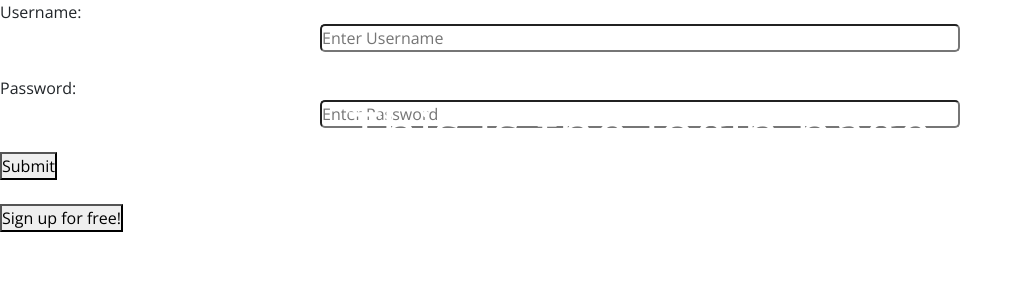
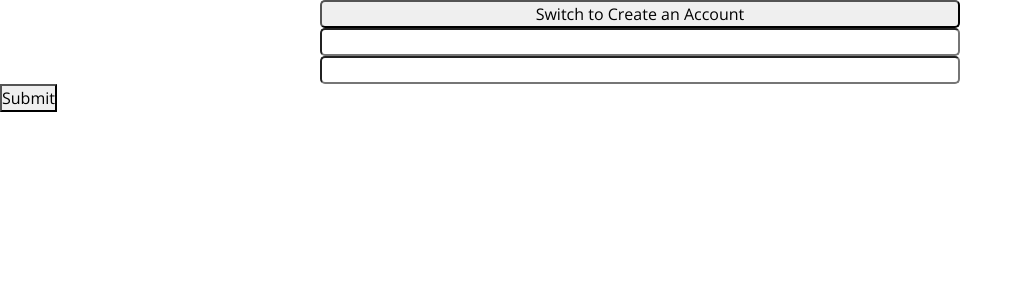
Before and after one commit to ContemporaryArtwork/course-project-colossal-crab-comrades, a React (Create React App) app in the folder ColossalGame/ColossalGame/ClientApp/: page /login in a window 1280 px wide. Shown: the top 300 px of the page, without its empty margins (0-1023 px from the left). Built offline with nearby package versions, Linux system fonts and the light colour scheme.

Commit message:
#69 Putting this task in testing. Log in / sign up functionality is finished apart from fully testing it.

```diff
--- a/ColossalGame/ColossalGame/ClientApp/src/components/GameMainMenuToggler.tsx
+++ b/ColossalGame/ColossalGame/ClientApp/src/components/GameMainMenuToggler.tsx
@@ -23,12 +23,11 @@ class GameMainMenuToggler extends React.PureComponent<GameMainMenuTogglerProps>
 
     render() {
 
-        if (this.props.loggedIn) {
+
             return (this.props.inGame ? <GameStartRenderer /> : <MainMenu />);
-        } else {
-            return (<UserAuth/>);
+
+
         }
-    }
 };
 
 
--- a/ColossalGame/ColossalGame/ClientApp/src/components/Login.tsx
+++ b/ColossalGame/ColossalGame/ClientApp/src/components/Login.tsx
@@ -1,67 +1,128 @@
 import * as React from 'react';
 import { connect } from 'react-redux';
+import { Button } from 'reactstrap';
+import { title } from 'process';
 import { RouteComponentProps } from 'react-router';
 import { ApplicationState } from '../store';
-import * as CounterStore from '../store/Counter';
+import * as GameMainMenuTogglerStore from "../store/GameMainMenuToggler";
+import MainMenu from './MainMenu';
+import GameStartRenderer from './gameComponents/GameStartRenderer';
+import "./UserAuth.css";
+
+import BGVideo from "../assets/mainMenu/BGVideo.mp4";
+//import BG from "../assets/mainMenu/mainBackground.jpg";
+//import test from "../assets/mainMenu/test.png";
+import BG from "../assets/test/undraw_personalization_triu.png";
+import test from "../assets/test/undraw_profile_pic_ic5t.png";
+
+import { Link } from "react-router-dom";
+import { NavLink } from "react-router-dom";
+
+//Router Import
+import { Redirect } from "react-router-dom";
+import { useHistory } from 'react-router-dom'
 
 
 
-
-class Login extends React.Component{
+type GameMainMenuTogglerProps =
+    GameMainMenuTogglerStore.GameMainMenuTogglerState &
+    typeof GameMainMenuTogglerStore.actionCreators &
+    RouteComponentProps<{}>;
 
 
+interface IState {
+    statusMSG?: string;
+    errorText?: string;
+}
 
-    private handleSubmit = async (
-        e: React.FormEvent<HTMLFormElement>
-    ): Promise<void> => {
+
+class Login extends React.PureComponent<GameMainMenuTogglerProps, IState> {
+
+    constructor(props: any) {
+        super(props);
+        this.state = {statusMSG: "", errorText: "" }
+    }
+    toggleLogInPage = () => {
+        this.props.toggleLoginPage();
+    }
+    submitLogIn = (e: React.FormEvent<HTMLElement>): void => {
+
         e.preventDefault();
 
-        if (this.validateForm()) {
-            const submitSuccess: boolean = await this.submitForm();
-            this.setState({ submitSuccess });
+        const tempElement: HTMLElement | null = document.getElementById("logInForm");
+        if (tempElement == undefined) {
+            //It's undefined!
+        } else {
+
+            const form = tempElement as HTMLFormElement;
+
+            console.log(form);
+
+            //FETCH CALL
+            const result = fetch(form.action, {
+                method: form.method,
+                body: new FormData(form) as any,
+            }).then((response: Response) => { return response.json(); })
+                .catch(error => {
+                    console.log(error);
+                });
+            result.then(output => {
+
+                if (this.verifySubmit(output.message, output.status, output.errorCode)) {
+                    //Go to main menu
+                    this.props.history.push(`/`);
+                }
+            });
         }
-    };
 
-
-    private validateForm(): boolean {
-        // TODO - validate form
-        return true;
     }
 
-    private async submitForm(): Promise<boolean> {
-        // TODO - submit the form
-        return true;
-    }
+    verifySubmit(message: string, status: string, code: string): boolean {
 
-    public render() {
-        return (
-            <React.Fragment>
-                <h1>This is the login page</h1>
+        if (status == "ok") {
+            return true;
+        } else {
+            this.setState({ errorText: message });
+            return false;
+        }
 
-                <div>
-                    <form method="post" action="/api/login" encType = "multipart/form-data">
-                    <label>Username:</label>
-                    <input type="text" placeholder="Enter Username"></input>
-                    <br></br>
-                    <label>Password:</label>
-                    <input type="text" placeholder="Enter Password"></input>
-                    <br></br>
-                        <button type="submit">Submit</button>
-                        </form>
-                </div>
-                <br></br>
-                <div>
-                    <button>Sign up for free!</button>
-                </div>
-
-
-            </React.Fragment>
-        );
     }
 
 
 
-};
+    render() {
+            return (<div>
+                {this.renderLogIn()}
+                <p style={{ color: '#FF0008' }}>{this.state.errorText}</p>
+            </div>);
+    }
+
+    renderLogIn() {
+        return (
+            <div>
+
+                <input type="button" value="Switch to Create an Account" onClick={this.doRedirect} />
+                <div className="loginBox" />
+                <h1>Login</h1>
+                <form id="logInForm" action="api/login" method="post" onSubmit={this.submitLogIn}>
+
+                    <input type="text" id="Username" name="Username" />
+                    <input type="password" id="Password" name="Password" />
+
+                    <button type="submit" name="" value="Log In" >Submit</button>
+
+                </form>
+            </div>
+        );
+    }
+
+    doRedirect = () => {
+        this.props.history.push(`/signup`);
+    }
+}
 
 
-export default connect()(Login);
+export default connect(
+    (state: ApplicationState) => state.gameMainMenuToggler,
+    GameMainMenuTogglerStore.actionCreators
+)(Login as any);
--- a/ColossalGame/ColossalGame/ClientApp/src/components/MainMenu.tsx
+++ b/ColossalGame/ColossalGame/ClientApp/src/components/MainMenu.tsx
@@ -15,7 +15,12 @@ import SettingsPanel from "../assets/mainMenu/SettingsPanel.png";
 import LoginButton from "../assets/mainMenu/GoogleIcon.png";
 
 //Cookie Import
-import  getCookie from "../Helpers/GetCookies"
+import getCookie from "../Helpers/GetCookies"
+
+
+//Router Import
+import { Redirect } from "react-router-dom";
+
 
 type GameMainMenuTogglerProps =
     GameMainMenuTogglerStore.GameMainMenuTogglerState &
@@ -101,8 +106,8 @@ class MainMenu extends React.PureComponent<GameMainMenuTogglerProps> {
 
     render() {
 
-        if (document.cookie == null) {
-            return <div>hi</div>
+        if (document.cookie == "") {
+            return <Redirect to="/signup" />
         } else {
             return (
                 <body>
--- a/ColossalGame/ColossalGame/ClientApp/src/components/Signup.tsx
+++ b/ColossalGame/ColossalGame/ClientApp/src/components/Signup.tsx
@@ -1,63 +1,130 @@
 import * as React from 'react';
 import { connect } from 'react-redux';
+import { Button } from 'reactstrap';
+import { title } from 'process';
 import { RouteComponentProps } from 'react-router';
 import { ApplicationState } from '../store';
-import * as CounterStore from '../store/Counter';
+import * as GameMainMenuTogglerStore from "../store/GameMainMenuToggler";
+import MainMenu from './MainMenu';
+import GameStartRenderer from './gameComponents/GameStartRenderer';
+import "./UserAuth.css";
+
+import BGVideo from "../assets/mainMenu/BGVideo.mp4";
+//import BG from "../assets/mainMenu/mainBackground.jpg";
+//import test from "../assets/mainMenu/test.png";
+import BG from "../assets/test/undraw_personalization_triu.png";
+import test from "../assets/test/undraw_profile_pic_ic5t.png";
+
+import { Link } from "react-router-dom";
+import { NavLink } from "react-router-dom";
+
+//Router Import
+import { Redirect } from "react-router-dom";
+import { useHistory } from 'react-router-dom'
 
 
 
 
-class Signup extends React.Component{
+
+type GameMainMenuTogglerProps =
+    GameMainMenuTogglerStore.GameMainMenuTogglerState &
+    typeof GameMainMenuTogglerStore.actionCreators &
+    RouteComponentProps<{}>;
 
 
 
-    private handleSubmit = async (
-        e: React.FormEvent<HTMLFormElement>
-    ): Promise<void> => {
+
+interface IState {
+    statusMSG?: string;
+    errorText?: string;
+}
+
+
+class Signup extends React.PureComponent<GameMainMenuTogglerProps, IState> {
+
+    constructor(props: any) {
+        super(props);
+        this.state = {statusMSG: "", errorText: "" }
+    }
+    toggleLogInPage = () => {
+        this.props.toggleLoginPage();
+    }
+    submitSignUp = (e: React.FormEvent<HTMLElement>): void => {
+
         e.preventDefault();
 
-        if (this.validateForm()) {
-            const submitSuccess: boolean = await this.submitForm();
-            this.setState({ submitSuccess });
-        }
-    };
+        const tempElement: HTMLElement | null = document.getElementById("signUpForm");
+        if (tempElement == undefined) {
+            //It's undefined!
+        } else {
+
+            const form = tempElement as HTMLFormElement;
 
 
-    private validateForm(): boolean {
-        // TODO - validate form
-        return true;
+            //FETCH CALL
+            const result = fetch(form.action, {
+                method: form.method,
+                body: new FormData(form) as any,
+            }).then((response: Response) => { return response.json(); })
+                .catch(error => {
+                    console.log(error);
+                });
+            result.then(output => {
+                if (this.verifySubmit(output.message, output.status, output.errorCode)) {
+                    //Go to login
+                    this.props.history.push(`/login`);
+                }
+            });
+        }
+
     }
 
-    private async submitForm(): Promise<boolean> {
-        // TODO - submit the form
-        return true;
-    }
+    verifySubmit(message: string, status: string, code: string): boolean {
 
-    public render() {
-        return (
-            <React.Fragment>
-                <h1>This is the Signup page</h1>
+        if (status == "ok") {
+            return true;
+        } else {
+            this.setState({ errorText: message });
+            return false;
+        }
 
-                <div>
-                    <form method="post" action="/api/login" encType = "multipart/form-data">
-                    <label>Username:</label>
-                    <input type="text" placeholder="Enter Username"></input>
-                    <br></br>
-                    <label>Password:</label>
-                    <input type="text" placeholder="Enter Password"></input>
-                    <br></br>
-                    <button type="submit">Submit</button>
-                    </form>
-                </div>
-
-
-            </React.Fragment>
-        );
     }
 
 
 
-};
+    render() {
+        return (<div>
+            {this.renderSignUp()}
+            <p style={{ color: '#FF0008' }}>{this.state.errorText}</p>
+        </div>);
+    }
 
 
-export default connect()(Signup);
+    renderSignUp() {
+        return (
+            <div>
+                <input type="button" value="Switch to Log In" onClick={this.doRedirect} />
+                <div className="signupBox" />
+                <h1>Create an Account</h1>
+                <form id="signUpForm" action="api/signup" method="post" onSubmit={this.submitSignUp}>
+
+                    <input type="text" id="Username" name="Username" />
+                    <input type="password" id="Password" name="Password" />
+
+                    <button type="submit" name="" value="Create Account" >Submit</button>
+
+                </form>
+            </div>
+        );
+    }
+
+    doRedirect = () => {
+        this.props.history.push(`/login`);
+    }
+}
+
+
+export default connect(
+    (state: ApplicationState) => state.gameMainMenuToggler,
+    GameMainMenuTogglerStore.actionCreators
+)(Signup as any);
```
